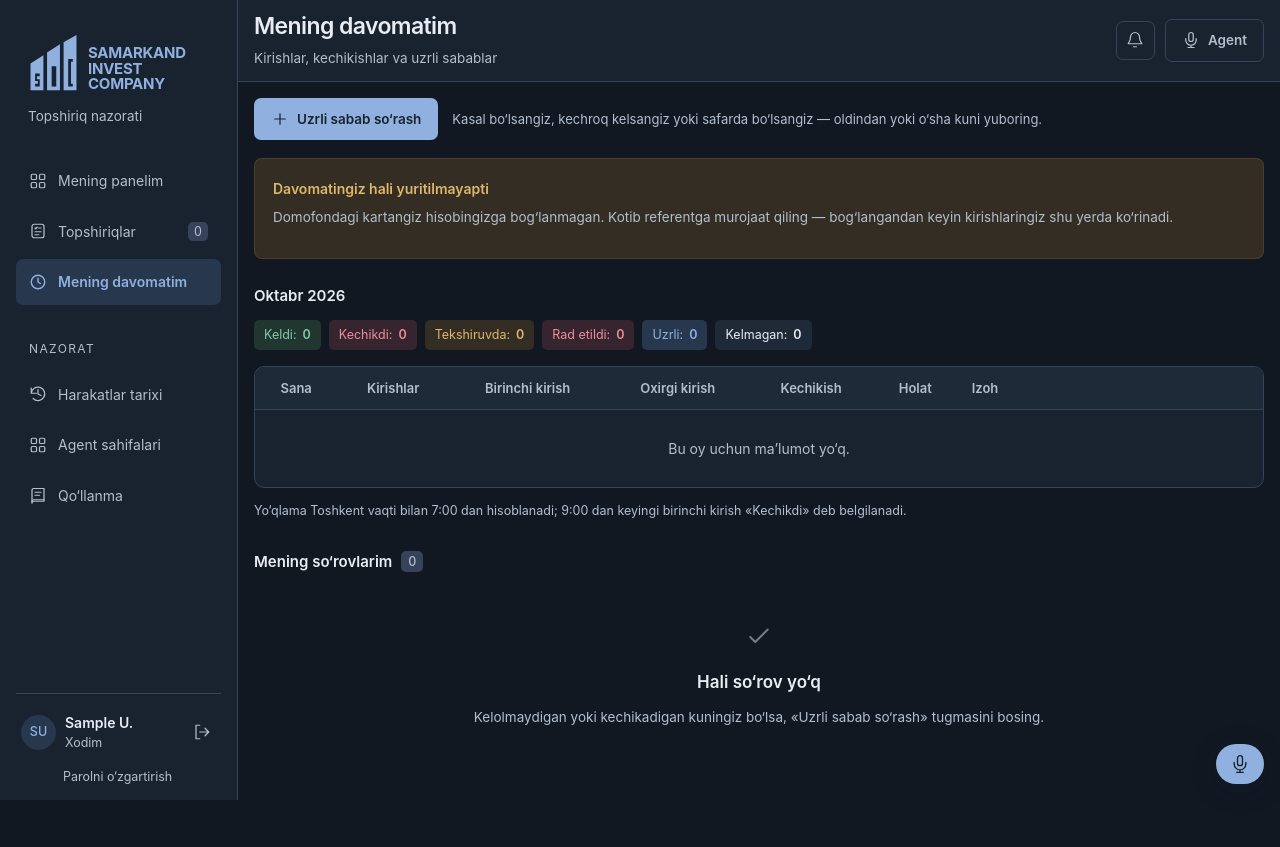
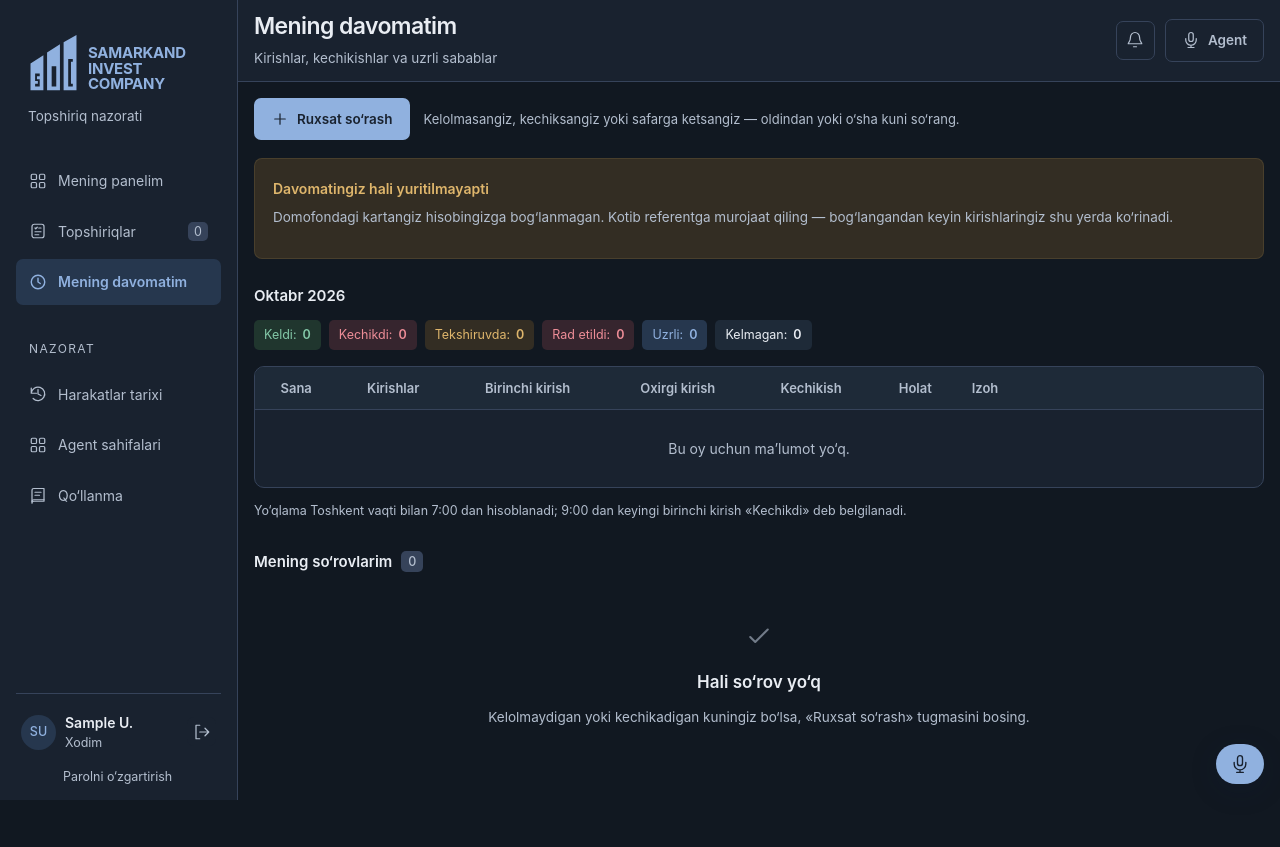
Before and after one commit to anasazamov/TASK-MANAGEMENT, a Django app: page /me/attendance/ in a window 1280 px wide. Run offline with Django 5.2, Linux system fonts and the light colour scheme; the visitor is signed in with stand-in values (Sample User, id 1); data comes from the database, SQL or seed files in the repository; data that the repository does not hold is empty; some libraries are stand-ins or nearby versions.

Commit message:
Call it asking permission, or explaining a day that has passed
"Uzr so'rash" read as an apology. The employee now asks permission
(Ruxsat so'rash) for today or a coming day and explains (Sababini
bildirish) a day already gone; the secretary's tab and the bot messages
speak of permission requests, and staff enter a reason (Sabab kiritish).

Co-Authored-By: Claude Opus 5.5 <noreply@anthropic.com>

```diff
--- a/core/attendance.py
+++ b/core/attendance.py
@@ -453,7 +453,7 @@ def send_excuse_request_alert(request_id):
     item = ExcuseRequest.objects.filter(pk=request_id).select_related('user').first()
     if not item:
         return
-    text = (f'Uzr so‘rovi: {item.user.full_name} — {item.period_label}, {item.label}. '
+    text = (f'Ruxsat so‘rovi: {item.user.full_name} — {item.period_label}, {item.label}. '
             f'Tasdiqlang yoki rad eting.')
     for secretary in secretaries():
         telegram.message(secretary, text, '/employees/excuses/')
@@ -468,11 +468,11 @@ def send_excuse_decision(request_id):
     if not item:
         return
     if item.state == ExcuseRequest.State.APPROVED:
-        text = f'Uzr so‘rovingiz tasdiqlandi: {item.period_label}, {item.label}.'
+        text = f'Ruxsat so‘rovingiz tasdiqlandi: {item.period_label}, {item.label}.'
         if item.reason:
             text += f' Izoh: {item.reason}'
     else:
-        text = f'Uzr so‘rovingiz rad etildi: {item.period_label}, {item.label}. Sabab: {item.reason}'
+        text = f'Ruxsat so‘rovingiz rad etildi: {item.period_label}, {item.label}. Sabab: {item.reason}'
     telegram.message(item.user, text, '/me/attendance/')
 
 
--- a/core/models.py
+++ b/core/models.py
@@ -635,8 +635,8 @@ class ExcuseRequest(models.Model):
                                     related_name='+')
 
     class Meta:
-        verbose_name = 'Uzr so‘rovi'
-        verbose_name_plural = 'Uzr so‘rovlari'
+        verbose_name = 'Ruxsat so‘rovi'
+        verbose_name_plural = 'Ruxsat so‘rovlari'
         ordering = ['-created_at']
 
     def __str__(self):
--- a/core/views.py
+++ b/core/views.py
@@ -516,7 +516,9 @@ def my_month_rows(user, first, today, since):
                      'late_label': attendance_service.duration_label(late) if late else '',
                      'can_request': (state in REQUESTABLE_STATES and not excuse and not request_for
                                      and day >= oldest_request),
-                     'request_kind': 'late' if state in ('late', 'not_yet') else ''})
+                     'request_kind': 'late' if state in ('late', 'not_yet') else '',
+                     # A day already gone is explained, not asked for.
+                     'request_label': 'Sababini bildirish' if day < today else 'Ruxsat so‘rash'})
         day -= timedelta(days=1)
     return rows
 
@@ -568,8 +570,13 @@ def my_excuse_request(request):
         else:
             messages.success(request, 'So‘rovingiz kotib referentga yuborildi. Qaror Telegram orqali keladi.')
             return redirect(f"{reverse('my_attendance')}?month={start:%Y-%m}")
+    try:
+        explaining = date.fromisoformat(values['date']) < today
+    except ValueError:
+        explaining = False
     return render(request, 'core/my_excuse_form.html', {
-        'page_title': 'Uzrli sabab so‘rash', 'subtitle': 'Kotib referent ko‘rib chiqadi, qaror Telegram orqali keladi',
+        'page_title': 'Sababini bildirish' if explaining else 'Ruxsat so‘rash',
+        'subtitle': 'Kotib referent ko‘rib chiqadi, qaror Telegram orqali keladi',
         'values': values, 'error': error, 'today': today, 'tomorrow': today + timedelta(days=1),
         'kinds': [(value, label, EXCUSE_KIND_HINTS.get(value, '')) for value, label in AttendanceExcuse.Kind.choices],
         'min_date': today - timedelta(days=attendance_service.EXCUSE_REQUEST_PAST_DAYS),
@@ -598,7 +605,7 @@ def excuse_requests(request):
     history = (scope.exclude(state=ExcuseRequest.State.PENDING).select_related('user', 'resolved_by')
                .order_by('-resolved_at')[:50])
     return render(request, 'core/employees_excuses.html', {
-        'page_title': 'Xodimlar', 'subtitle': 'Davomat — uzr so‘rovlari', 'tab': 'excuses',
+        'page_title': 'Xodimlar', 'subtitle': 'Davomat — ruxsat so‘rovlari', 'tab': 'excuses',
         'pending': pending, 'history': history, 'pending_reviews': pending_reviews_for(request.user)})
 
 
--- a/templates/core/_attendance_day.html
+++ b/templates/core/_attendance_day.html
@@ -42,7 +42,7 @@
         <form method="post" action="{% url 'attendance_excuse_delete' row.excuse.pk %}" style="margin-top:4px">{% csrf_token %}<button class="button mini secondary" type="submit">Bekor qilish</button></form>
       {% else %}
         <details class="excuse">
-          <summary>Uzr kiritish</summary>
+          <summary>Sabab kiritish</summary>
           <form method="post" action="{% url 'attendance_excuse' %}" class="excuse-form">
             {% csrf_token %}
             <input type="hidden" name="employee" value="{{ row.user.pk }}">
--- a/templates/core/_employee_tabs.html
+++ b/templates/core/_employee_tabs.html
@@ -8,6 +8,6 @@
   <a class="button mini {% if tab == 'attendance' %}primary{% else %}secondary{% endif %}" href="{% url 'attendance_daily' %}">Kunlik davomat</a>
   <a class="button mini {% if tab == 'faces' %}primary{% else %}secondary{% endif %}" href="{% url 'face_enrollments' %}">Yuzlar</a>
   <a class="button mini {% if tab == 'reviews' %}primary{% else %}secondary{% endif %}" href="{% url 'face_reviews' %}">Tekshiruvlar{% if pending_reviews %} <span class="count-pill">{{ pending_reviews }}</span>{% endif %}</a>
-  <a class="button mini {% if tab == 'excuses' %}primary{% else %}secondary{% endif %}" href="{% url 'excuse_requests' %}">Uzr so‘rovlari{% if nav_excuse_pending %} <span class="count-pill">{{ nav_excuse_pending }}</span>{% endif %}</a>
+  <a class="button mini {% if tab == 'excuses' %}primary{% else %}secondary{% endif %}" href="{% url 'excuse_requests' %}">Ruxsat so‘rovlari{% if nav_excuse_pending %} <span class="count-pill">{{ nav_excuse_pending }}</span>{% endif %}</a>
 </nav>
 {% endif %}{% endif %}
--- a/templates/core/employees_excuses.html
+++ b/templates/core/employees_excuses.html
@@ -1,7 +1,7 @@
 {% extends 'base.html' %}{% load ui %}{% block content %}
 {% include 'core/_employee_tabs.html' %}
-<div class="section-heading"><h2>Uzr so‘rovlari <span class="count-pill">{{ pending|length }}</span></h2></div>
-<p class="help-text" style="margin-bottom:20px">Xodimlar o‘zlari yuborgan uzrli sabablar. Tasdiqlansa, kunlar davomatda «Uzrli» bo‘ladi va kechikish ogohlantirishi yuborilmaydi. Rad etish uchun sababini yozing — u xodimga Telegram orqali boradi va audit uchun saqlanadi.</p>
+<div class="section-heading"><h2>Ruxsat so‘rovlari <span class="count-pill">{{ pending|length }}</span></h2></div>
+<p class="help-text" style="margin-bottom:20px">Xodimlar yuborgan ruxsat so‘rovlari va kelmagan kunlari sabablari. Tasdiqlansa, kunlar davomatda «Uzrli» bo‘ladi va kechikish ogohlantirishi yuborilmaydi. Rad etish uchun sababini yozing — u xodimga Telegram orqali boradi va audit uchun saqlanadi.</p>
 {% for item in pending %}
 <div class="card" style="padding:18px;margin-bottom:16px;display:flex;gap:18px;align-items:flex-start;flex-wrap:wrap">
   <div style="flex:1;min-width:220px">
@@ -24,7 +24,7 @@
   </div>
 </div>
 {% empty %}
-<div class="empty-state">{% icon 'check' %}<h2>So‘rov yo‘q</h2><p>Hozircha ko‘rib chiqiladigan uzr so‘rovi yo‘q.</p></div>
+<div class="empty-state">{% icon 'check' %}<h2>So‘rov yo‘q</h2><p>Hozircha ko‘rib chiqiladigan ruxsat so‘rovi yo‘q.</p></div>
 {% endfor %}
 
 <div class="section-heading" style="margin-top:32px"><h2>Ko‘rib chiqilganlar <span class="count-pill">{{ history|length }}</span></h2></div>
--- a/templates/core/my_attendance.html
+++ b/templates/core/my_attendance.html
@@ -1,7 +1,7 @@
 {% extends 'base.html' %}{% load ui %}{% block content %}
 <div class="my-att-actions">
-  <a class="button primary" href="{% url 'my_excuse_request' %}">{% icon 'plus' %} Uzrli sabab so‘rash</a>
-  <span class="muted">Kasal bo‘lsangiz, kechroq kelsangiz yoki safarda bo‘lsangiz — oldindan yoki o‘sha kuni yuboring.</span>
+  <a class="button primary" href="{% url 'my_excuse_request' %}">{% icon 'plus' %} Ruxsat so‘rash</a>
+  <span class="muted">Kelolmasangiz, kechiksangiz yoki safarga ketsangiz — oldindan yoki o‘sha kuni so‘rang.</span>
 </div>
 
 {% for item in pending_requests %}
@@ -49,7 +49,7 @@
     <td class="name">
       {% if row.excuse %}{{ row.excuse.label }}
       {% elif row.pending %}<span class="muted">So‘rov ko‘rib chiqilmoqda</span>
-      {% elif row.can_request %}<a class="text-link" href="{% url 'my_excuse_request' %}?date={{ row.date|date:'Y-m-d' }}{% if row.request_kind %}&amp;kind={{ row.request_kind }}{% endif %}">Uzr so‘rash</a>
+      {% elif row.can_request %}<a class="text-link" href="{% url 'my_excuse_request' %}?date={{ row.date|date:'Y-m-d' }}{% if row.request_kind %}&amp;kind={{ row.request_kind }}{% endif %}">{{ row.request_label }}</a>
       {% else %}—{% endif %}
     </td>
   </tr>{% empty %}<tr><td colspan="7" class="empty">Bu oy uchun ma’lumot yo‘q.</td></tr>{% endfor %}</tbody>
@@ -68,7 +68,7 @@
     </div>{% endif %}
     {% if row.excuse %}<p class="my-att-note">{{ row.excuse.label }}</p>
     {% elif row.pending %}<p class="my-att-note muted">So‘rov ko‘rib chiqilmoqda</p>
-    {% elif row.can_request %}<a class="button mini secondary my-att-ask" href="{% url 'my_excuse_request' %}?date={{ row.date|date:'Y-m-d' }}{% if row.request_kind %}&amp;kind={{ row.request_kind }}{% endif %}">Uzr so‘rash</a>{% endif %}
+    {% elif row.can_request %}<a class="button mini secondary my-att-ask" href="{% url 'my_excuse_request' %}?date={{ row.date|date:'Y-m-d' }}{% if row.request_kind %}&amp;kind={{ row.request_kind }}{% endif %}">{{ row.request_label }}</a>{% endif %}
   </li>{% empty %}<li class="my-att-day"><span class="muted">Bu oy uchun ma’lumot yo‘q.</span></li>{% endfor %}
 </ul>
 <p class="help-text stats-note">Yo‘qlama Toshkent vaqti bilan {{ day_start_hour }}:00 dan hisoblanadi; {{ late_hour }}:00 dan keyingi birinchi kirish «Kechikdi» deb belgilanadi.{% if since %} Davomat {{ since|date:'d.m.Y' }} dan beri yuritiladi.{% endif %}</p>
@@ -103,6 +103,6 @@
   </li>{% endfor %}
 </ul>
 {% else %}
-<div class="empty-state small">{% icon 'check' %}<h2>Hali so‘rov yo‘q</h2><p>Kelolmaydigan yoki kechikadigan kuningiz bo‘lsa, «Uzrli sabab so‘rash» tugmasini bosing.</p></div>
+<div class="empty-state small">{% icon 'check' %}<h2>Hali so‘rov yo‘q</h2><p>Kelolmaydigan yoki kechikadigan kuningiz bo‘lsa, «Ruxsat so‘rash» tugmasini bosing.</p></div>
 {% endif %}
 {% endblock %}
--- a/templates/core/my_excuse_form.html
+++ b/templates/core/my_excuse_form.html
@@ -2,7 +2,7 @@
 <a class="back-link" href="{% url 'my_attendance' %}">{% icon 'back' %} Mening davomatim</a>
 <div class="form-card card excuse-request">
   <div class="form-card-heading">
-    <h2>Uzrli sabab so‘rash</h2>
+    <h2>{{ page_title }}</h2>
     <p>So‘rov kotib referentga boradi. Tasdiqlansa, kunlar davomatda «Uzrli» bo‘ladi va kechikish haqida eslatma kelmaydi. Qaror Telegram orqali keladi.</p>
   </div>
   {% if error %}<div class="notice warning" role="alert"><strong>So‘rov yuborilmadi</strong><p>{{ error }}</p></div>{% endif %}
```
Also changed, not shown: core/guide.py (+9 -9 lines), core/test_excuse_requests.py (+9 -3 lines), docs/attendance.md (+3 -3 lines), core/migrations/0021_permission_request_names.py (added).
